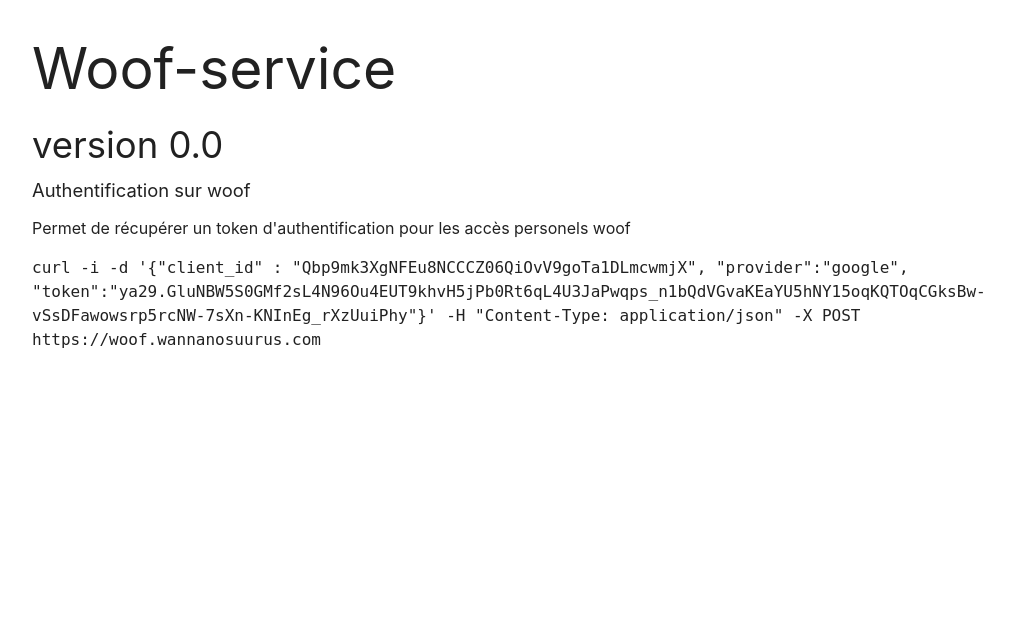
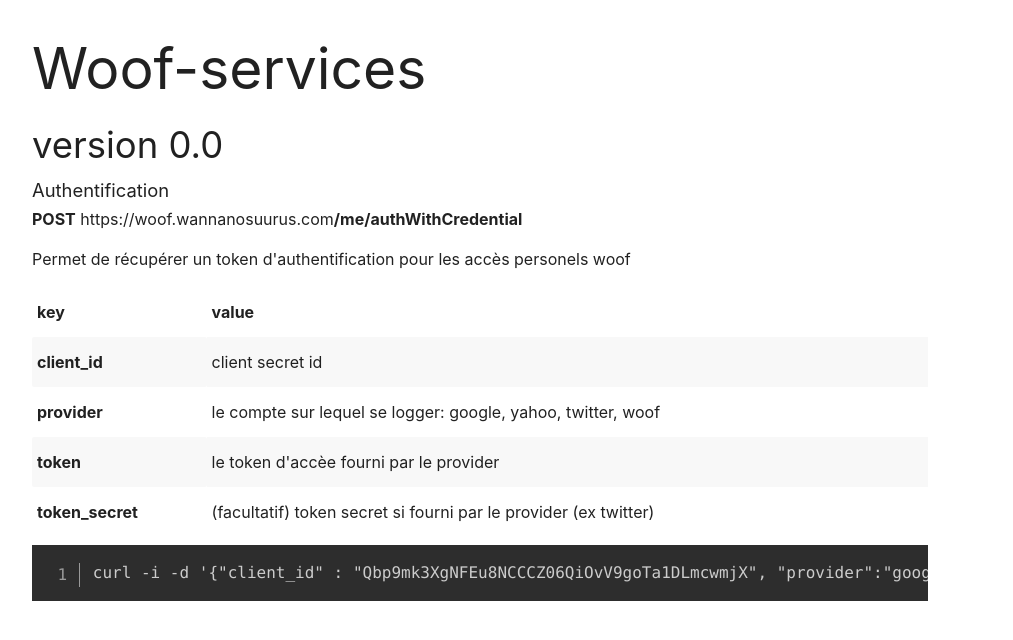
Before and after one commit to gamugamu/sentinel-woof, a Flask app: page / in a window 1280 px wide. Shown: the top 640 px of the page, without its empty margins (160-1173 px from the left). Run offline with Flask 2, Linux system fonts and the light colour scheme; some libraries are stand-ins or nearby versions.

Commit message:
style doc

```diff
--- a/app.py
+++ b/app.py
@@ -23,7 +23,7 @@
 def restricted_access():
     return "You made it through and accessed the protected resource!"
 
-@app.route('/userbycredential', methods=['POST'])
+@app.route('/me/authWithCredential', methods=['POST'])
 def userbycredential():
     # valide que les clès sont bonnes
     code, isValid, errorMessage = schema.validate_userbycredential(request.json)
--- a/templates/doc.html
+++ b/templates/doc.html
@@ -7,25 +7,52 @@
   <meta name="author" content="SitePoint">
   <script src="https://cdn.jsdelivr.net/npm/vue/dist/vue.js"></script>
   <link rel="stylesheet" href="https://cdnjs.cloudflare.com/ajax/libs/materialize/1.0.0-beta/css/materialize.min.css">
+  <link rel="stylesheet" href="https://cdn.jsdelivr.net/npm/prismjs@1.13.0/themes/prism-tomorrow.css"></script>
+  <link rel="stylesheet" href="https://cdn.jsdelivr.net/npm/prismjs@1.13.0/plugins/line-numbers/prism-line-numbers.css"></script>
 
   <div class="container">
-    <h2>Woof-service</h2>
+    <h2>Woof-services</h2>
     <h4>version 0.0</h4>
-    <div id="app">
-      ${ connect }
-    </div>
-
     <div class="step">
-      <h6>Authentification sur woof</h6>
+      <h6>Authentification</h6>
+      <route><b>POST</b> https://woof.wannanosuurus.com<b>/me/authWithCredential</b></route>
       <p>Permet de récupérer un token d'authentification pour les accès personels woof</p>
-      <code>curl -i -d '{"client_id" : "Qbp9mk3XgNFEu8NCCCZ06QiOvV9goTa1DLmcwmjX", "provider":"google", "token":"ya29.GluNBW5S0GMf2sL4N96Ou4EUT9khvH5jPb0Rt6qL4U3JaPwqps_n1bQdVGvaKEaYU5hNY15oqKQTOqCGksBw-vSsDFawowsrp5rcNW-7sXn-KNInEg_rXzUuiPhy"}' -H "Content-Type: application/json" -X POST https://woof.wannanosuurus.com</code>
+      <table class="striped">
+       <thead>
+         <tr>
+             <th>key</th>
+             <th>value</th>
+         </tr>
+       </thead>
+       <tbody>
+         <tr>
+           <th>client_id</th>
+           <td>client secret id</td>
+         <tr>
+           <th>provider</th>
+           <td>le compte sur lequel se logger: google, yahoo, twitter, woof</td>
+         </tr>
+         <tr>
+           <th>token</th>
+           <td>le token d'accèe fourni par le provider</td>
+         </tr>
+         <tr>
+           <th>token_secret</th>
+           <td>(facultatif) token secret si fourni par le provider (ex twitter)</td>
+         </tr>
+       </tbody>
+     </table>
+      <pre><code class="language-bash line-numbers">curl -i -d '{"client_id" : "Qbp9mk3XgNFEu8NCCCZ06QiOvV9goTa1DLmcwmjX", "provider":"google", "token":"ya29.GluNBW5S0GMf2sL4N96Ou4EUT9khvH5jPb0Rt6qL4U3JaPwqps_n1bQdVGvaKEaYU5hNY15oqKQTOqCGksBw-vSsDFawowsrp5rcNW-7sXn-KNInEg_rXzUuiPhy"}' -H "Content-Type: application/json" -X POST https://woof.wannanosuurus.com</code></pre>
     </div>
   </div>
 
 </head>
 
 <body>
-  <link rel="stylesheet" href={{url_for('static', filename='doc.css')}}></link>
   <script src={{url_for('static', filename='doc.js')}}></script>
+  <script src="https://cdn.jsdelivr.net/npm/prismjs@1.13.0/prism.js"></script>
+  <script src="https://cdn.jsdelivr.net/npm/prismjs@1.13.0/plugins/line-numbers/prism-line-numbers.min.js"></script>
+
+  <link rel="stylesheet" href={{url_for('static', filename='doc.css')}}></link
 </body>
 </html>
```
